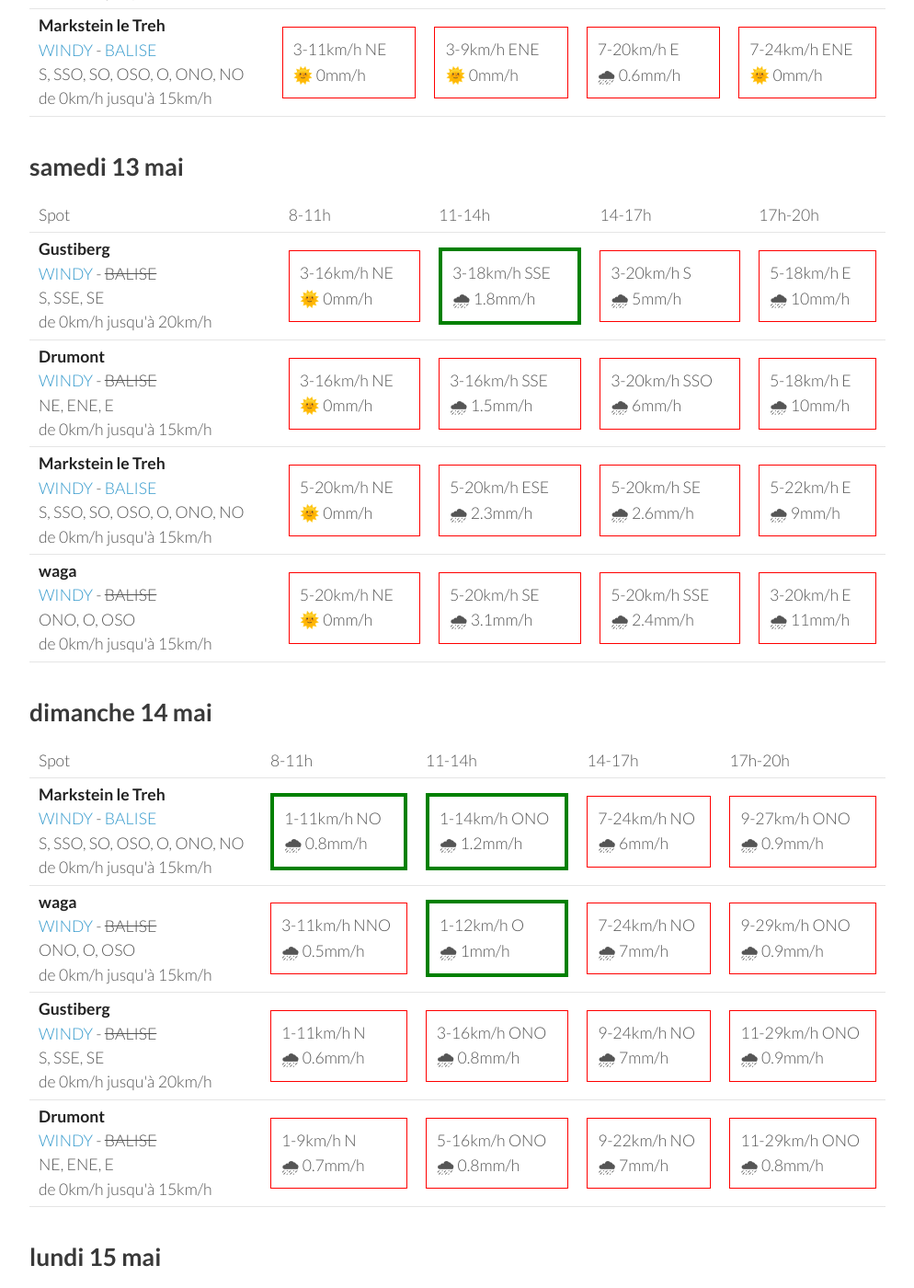
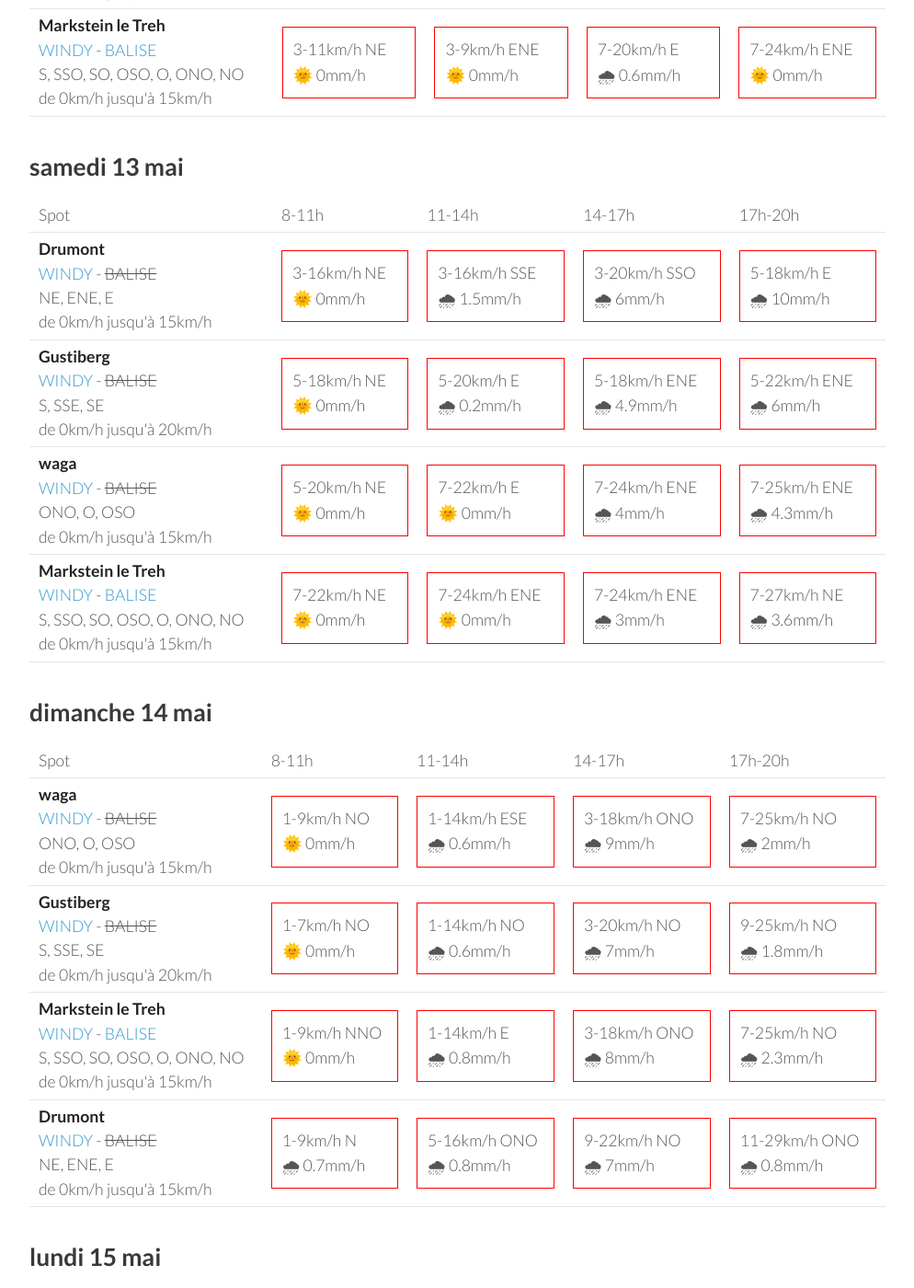
Before and after one commit to parapente-dans-le-nord/parapente-dans-le-nord.github.io, a Jekyll site: the page built from vosges.markdown, in a window 1280 px wide and 1400 px high, scrolled down 1299 px. Shown: the whole window at 92% size, without its empty margins (26-1020 px from the left). Built offline with Jekyll 4.4.1, drawn with Linux system fonts in a browser that asks for light colours; some of the changed text lies outside the part shown.

Commit message:
update index.markdown

```diff
--- a/vosges.markdown
+++ b/vosges.markdown
@@ -130,16 +130,6 @@ page mise à jour le jeudi 11 mai 13:16
       <td>17h-20h</td>
     </tr>
 <tr>
-        <td><strong>Gustiberg</strong><br><a href="https://windy.com/47.894/6.934?47.891,6.934,15,m:eYYagmI">WINDY</a> - <span class="no-balise"> BALISE </span><br> <span class="vent-favorable">S, SSE, SE</span><br><span class="force-vent">de 0km/h jusqu'à 20km/h</span> </td>
-
-            <td><div class="not-flyable"><p>3-16km/h NE</p><p>🌞 0mm/h</p></div></td>
-            <td><div class="flyable"><p>3-18km/h SSE</p><p>🌧 1.8mm/h</p></div></td>
-            <td><div class="not-flyable"><p>3-20km/h S</p><p>🌧 5mm/h</p></div></td>
-            <td><div class="not-flyable"><p>5-18km/h E</p><p>🌧 10mm/h</p></div></td>
-
-
-    </tr>
-<tr>
         <td><strong>Drumont</strong><br><a href="https://windy.com/47.898/6.919?47.687,6.919,9,m:eYYagmG">WINDY</a> - <span class="no-balise"> BALISE </span><br> <span class="vent-favorable">NE, ENE, E</span><br><span class="force-vent">de 0km/h jusqu'à 15km/h</span> </td>
 
             <td><div class="not-flyable"><p>3-16km/h NE</p><p>🌞 0mm/h</p></div></td>
@@ -150,12 +140,12 @@ page mise à jour le jeudi 11 mai 13:16
 
     </tr>
 <tr>
-        <td><strong>Markstein le Treh</strong><br><a href="https://windy.com/47.926/7.012?47.505,7.012,8,m:eY1agmQ">WINDY</a> - <span class=""><a href="http://www.balisemeteo.com/balise.php?idBalise=136">BALISE</a> </span><br> <span class="vent-favorable">S, SSO, SO, OSO, O, ONO, NO</span><br><span class="force-vent">de 0km/h jusqu'à 15km/h</span> </td>
+        <td><strong>Gustiberg</strong><br><a href="https://windy.com/47.894/6.934?47.891,6.934,15,m:eYYagmI">WINDY</a> - <span class="no-balise"> BALISE </span><br> <span class="vent-favorable">S, SSE, SE</span><br><span class="force-vent">de 0km/h jusqu'à 20km/h</span> </td>
 
-            <td><div class="not-flyable"><p>5-20km/h NE</p><p>🌞 0mm/h</p></div></td>
-            <td><div class="not-flyable"><p>5-20km/h ESE</p><p>🌧 2.3mm/h</p></div></td>
-            <td><div class="not-flyable"><p>5-20km/h SE</p><p>🌧 2.6mm/h</p></div></td>
-            <td><div class="not-flyable"><p>5-22km/h E</p><p>🌧 9mm/h</p></div></td>
+            <td><div class="not-flyable"><p>5-18km/h NE</p><p>🌞 0mm/h</p></div></td>
+            <td><div class="not-flyable"><p>5-20km/h E</p><p>🌧 0.2mm/h</p></div></td>
+            <td><div class="not-flyable"><p>5-18km/h ENE</p><p>🌧 4.9mm/h</p></div></td>
+            <td><div class="not-flyable"><p>5-22km/h ENE</p><p>🌧 6mm/h</p></div></td>
 
 
     </tr>
@@ -163,9 +153,19 @@ page mise à jour le jeudi 11 mai 13:16
         <td><strong>waga</strong><br><a href="https://windy.com/47.903/6.996?47.900,6.983,15">WINDY</a> - <span class="no-balise"> BALISE </span><br> <span class="vent-favorable">ONO, O, OSO</span><br><span class="force-vent">de 0km/h jusqu'à 15km/h</span> </td>
 
             <td><div class="not-flyable"><p>5-20km/h NE</p><p>🌞 0mm/h</p></div></td>
-            <td><div class="not-flyable"><p>5-20km/h SE</p><p>🌧 3.1mm/h</p></div></td>
-            <td><div class="not-flyable"><p>5-20km/h SSE</p><p>🌧 2.4mm/h</p></div></td>
-            <td><div class="not-flyable"><p>3-20km/h E</p><p>🌧 11mm/h</p></div></td>
+            <td><div class="not-flyable"><p>7-22km/h E</p><p>🌞 0mm/h</p></div></td>
+            <td><div class="not-flyable"><p>7-24km/h ENE</p><p>🌧 4mm/h</p></div></td>
+            <td><div class="not-flyable"><p>7-25km/h ENE</p><p>🌧 4.3mm/h</p></div></td>
+
+
+    </tr>
+<tr>
+        <td><strong>Markstein le Treh</strong><br><a href="https://windy.com/47.926/7.012?47.505,7.012,8,m:eY1agmQ">WINDY</a> - <span class=""><a href="http://www.balisemeteo.com/balise.php?idBalise=136">BALISE</a> </span><br> <span class="vent-favorable">S, SSO, SO, OSO, O, ONO, NO</span><br><span class="force-vent">de 0km/h jusqu'à 15km/h</span> </td>
+
+            <td><div class="not-flyable"><p>7-22km/h NE</p><p>🌞 0mm/h</p></div></td>
+            <td><div class="not-flyable"><p>7-24km/h ENE</p><p>🌞 0mm/h</p></div></td>
+            <td><div class="not-flyable"><p>7-24km/h ENE</p><p>🌧 3mm/h</p></div></td>
+            <td><div class="not-flyable"><p>7-27km/h NE</p><p>🌧 3.6mm/h</p></div></td>
 
 
     </tr>
@@ -186,32 +186,32 @@ page mise à jour le jeudi 11 mai 13:16
       <td>17h-20h</td>
     </tr>
 <tr>
-        <td><strong>Markstein le Treh</strong><br><a href="https://windy.com/47.926/7.012?47.505,7.012,8,m:eY1agmQ">WINDY</a> - <span class=""><a href="http://www.balisemeteo.com/balise.php?idBalise=136">BALISE</a> </span><br> <span class="vent-favorable">S, SSO, SO, OSO, O, ONO, NO</span><br><span class="force-vent">de 0km/h jusqu'à 15km/h</span> </td>
-
-            <td><div class="flyable"><p>1-11km/h NO</p><p>🌧 0.8mm/h</p></div></td>
-            <td><div class="flyable"><p>1-14km/h ONO</p><p>🌧 1.2mm/h</p></div></td>
-            <td><div class="not-flyable"><p>7-24km/h NO</p><p>🌧 6mm/h</p></div></td>
-            <td><div class="not-flyable"><p>9-27km/h ONO</p><p>🌧 0.9mm/h</p></div></td>
-
-
-    </tr>
-<tr>
         <td><strong>waga</strong><br><a href="https://windy.com/47.903/6.996?47.900,6.983,15">WINDY</a> - <span class="no-balise"> BALISE </span><br> <span class="vent-favorable">ONO, O, OSO</span><br><span class="force-vent">de 0km/h jusqu'à 15km/h</span> </td>
 
-            <td><div class="not-flyable"><p>3-11km/h NNO</p><p>🌧 0.5mm/h</p></div></td>
-            <td><div class="flyable"><p>1-12km/h O</p><p>🌧 1mm/h</p></div></td>
-            <td><div class="not-flyable"><p>7-24km/h NO</p><p>🌧 7mm/h</p></div></td>
-            <td><div class="not-flyable"><p>9-29km/h ONO</p><p>🌧 0.9mm/h</p></div></td>
+            <td><div class="not-flyable"><p>1-9km/h NO</p><p>🌞 0mm/h</p></div></td>
+            <td><div class="not-flyable"><p>1-14km/h ESE</p><p>🌧 0.6mm/h</p></div></td>
+            <td><div class="not-flyable"><p>3-18km/h ONO</p><p>🌧 9mm/h</p></div></td>
+            <td><div class="not-flyable"><p>7-25km/h NO</p><p>🌧 2mm/h</p></div></td>
 
 
     </tr>
 <tr>
         <td><strong>Gustiberg</strong><br><a href="https://windy.com/47.894/6.934?47.891,6.934,15,m:eYYagmI">WINDY</a> - <span class="no-balise"> BALISE </span><br> <span class="vent-favorable">S, SSE, SE</span><br><span class="force-vent">de 0km/h jusqu'à 20km/h</span> </td>
 
-            <td><div class="not-flyable"><p>1-11km/h N</p><p>🌧 0.6mm/h</p></div></td>
-            <td><div class="not-flyable"><p>3-16km/h ONO</p><p>🌧 0.8mm/h</p></div></td>
-            <td><div class="not-flyable"><p>9-24km/h NO</p><p>🌧 7mm/h</p></div></td>
-            <td><div class="not-flyable"><p>11-29km/h ONO</p><p>🌧 0.9mm/h</p></div></td>
+            <td><div class="not-flyable"><p>1-7km/h NO</p><p>🌞 0mm/h</p></div></td>
+            <td><div class="not-flyable"><p>1-14km/h NO</p><p>🌧 0.6mm/h</p></div></td>
+            <td><div class="not-flyable"><p>3-20km/h NO</p><p>🌧 7mm/h</p></div></td>
+            <td><div class="not-flyable"><p>9-25km/h NO</p><p>🌧 1.8mm/h</p></div></td>
+
+
+    </tr>
+<tr>
+        <td><strong>Markstein le Treh</strong><br><a href="https://windy.com/47.926/7.012?47.505,7.012,8,m:eY1agmQ">WINDY</a> - <span class=""><a href="http://www.balisemeteo.com/balise.php?idBalise=136">BALISE</a> </span><br> <span class="vent-favorable">S, SSO, SO, OSO, O, ONO, NO</span><br><span class="force-vent">de 0km/h jusqu'à 15km/h</span> </td>
+
+            <td><div class="not-flyable"><p>1-9km/h NNO</p><p>🌞 0mm/h</p></div></td>
+            <td><div class="not-flyable"><p>1-14km/h E</p><p>🌧 0.8mm/h</p></div></td>
+            <td><div class="not-flyable"><p>3-18km/h ONO</p><p>🌧 8mm/h</p></div></td>
+            <td><div class="not-flyable"><p>7-25km/h NO</p><p>🌧 2.3mm/h</p></div></td>
 
 
     </tr>
```
Also changed, not shown: other parts of vosges.markdown (+1 -1 lines).
